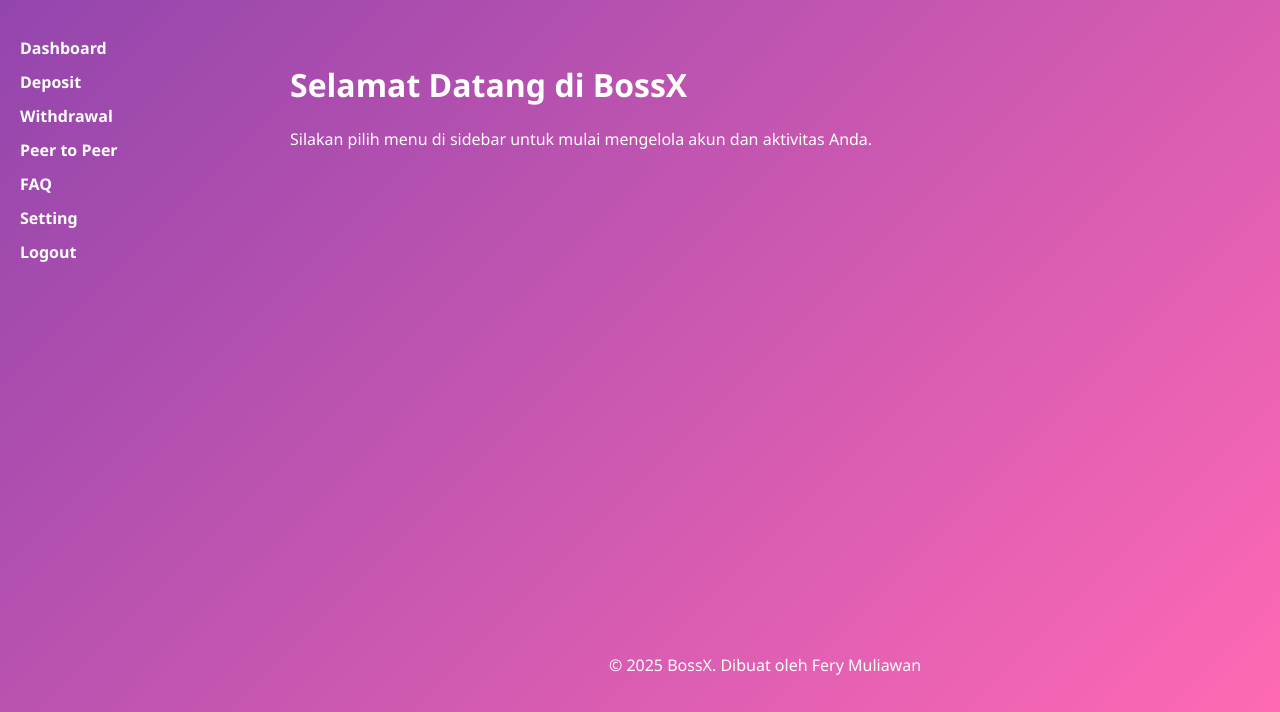
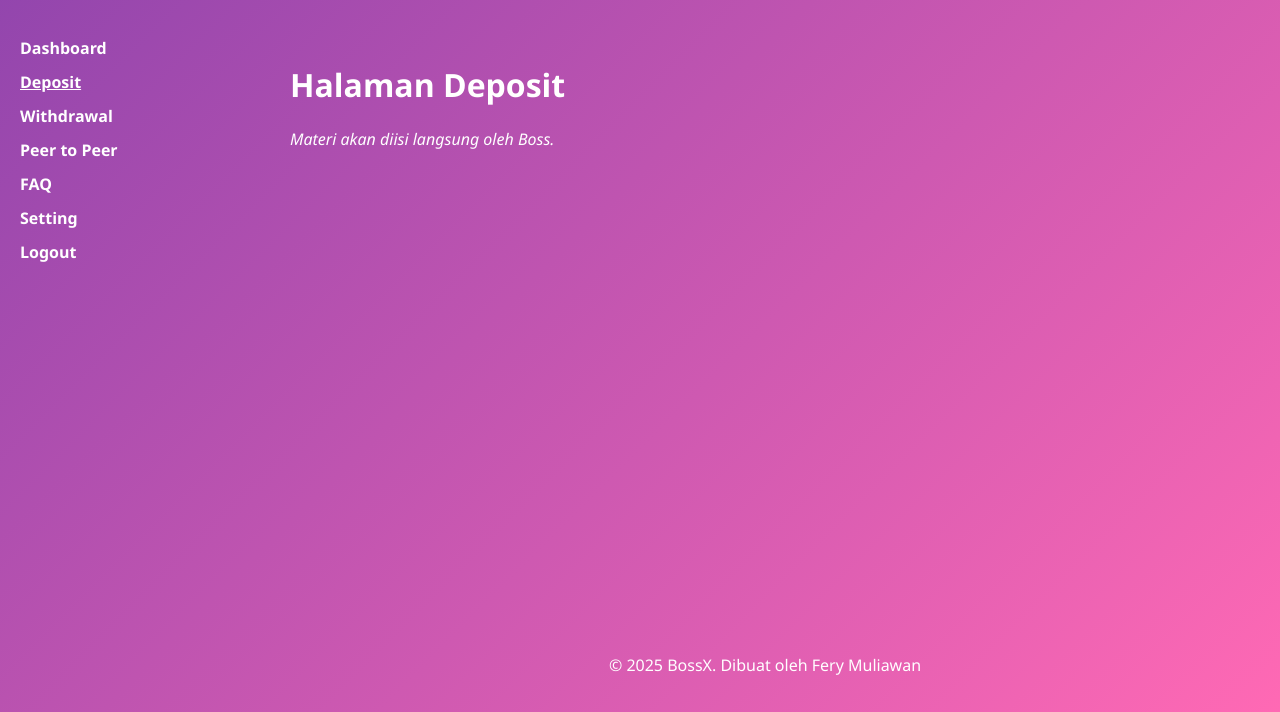
Before and after one commit to bossxyeex/BossX, a plain HTML site: page index.html in a window 1280 px wide. Shown: the part 88-800 px from the top of the page. Drawn offline with Linux system fonts and the light colour scheme.

Commit message:
Update index.html

```diff
--- a/index.html
+++ b/index.html
@@ -3,7 +3,7 @@
 <head>
   <meta charset="UTF-8" />
   <meta name="viewport" content="width=device-width, initial-scale=1.0" />
-  <title>BossX</title>
+  <title>Deposit - BossX</title>
   <style>
     * {
       box-sizing: border-box;
@@ -49,6 +49,9 @@
       text-decoration: none;
       margin: 12px 0;
       font-weight: bold;
+    }
+    .sidebar a.active {
+      text-decoration: underline;
     }
     .sidebar a:hover {
       opacity: 0.8;
@@ -162,8 +165,8 @@
         <h2>BossX</h2>
       </div>
 
-      <a href="#">Dashboard</a>
-      <a href="#">Deposit</a>
+      <a href="index.html">Dashboard</a>
+      <a href="deposit.html" class="active">Deposit</a>
       <a href="#">Withdrawal</a>
       <a href="#">Peer to Peer</a>
       <a href="#">FAQ</a>
@@ -190,8 +193,8 @@
 
       <!-- Content -->
       <div class="content">
-        <h1>Selamat Datang di BossX</h1>
-        <p>Silakan pilih menu di sidebar untuk mulai mengelola akun dan aktivitas Anda.</p>
+        <h1>Halaman Deposit</h1>
+        <p><em>Materi akan diisi langsung oleh Boss.</em></p>
       </div>
 
       <!-- Footer -->
```
